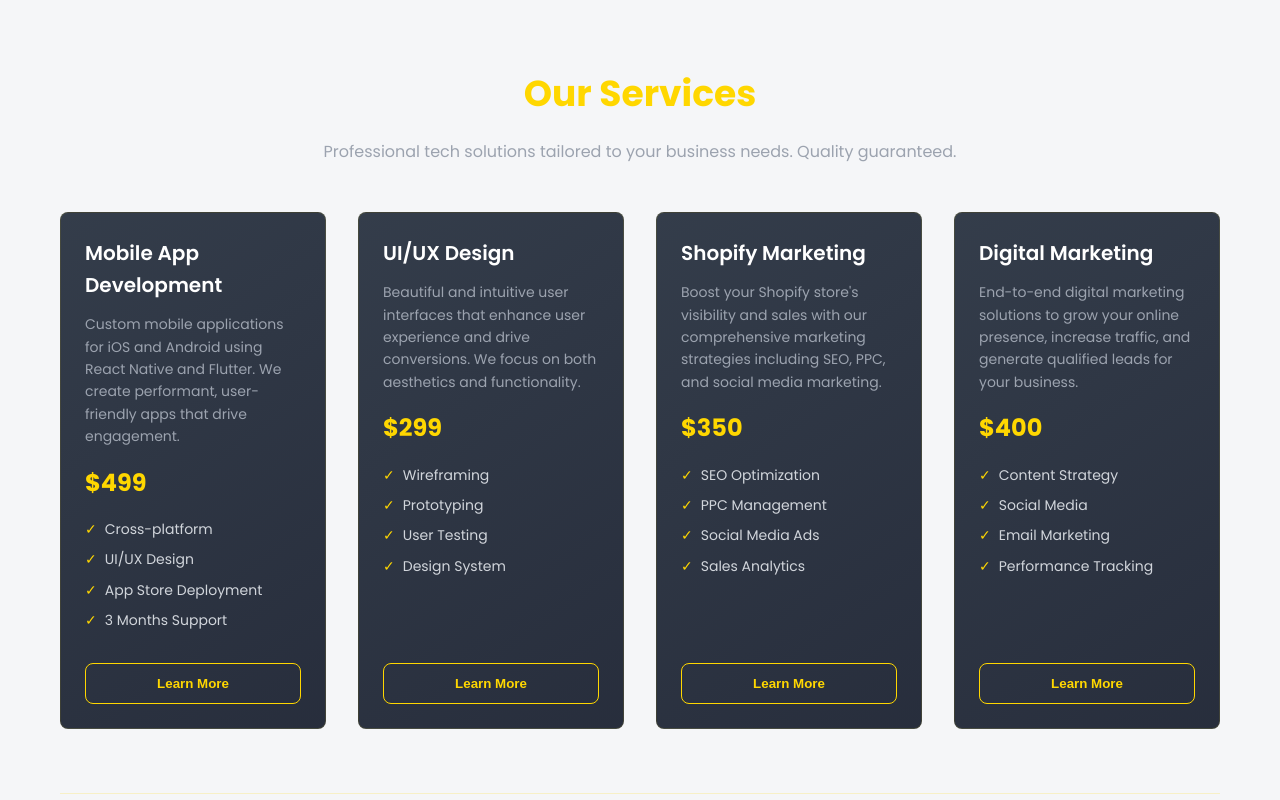
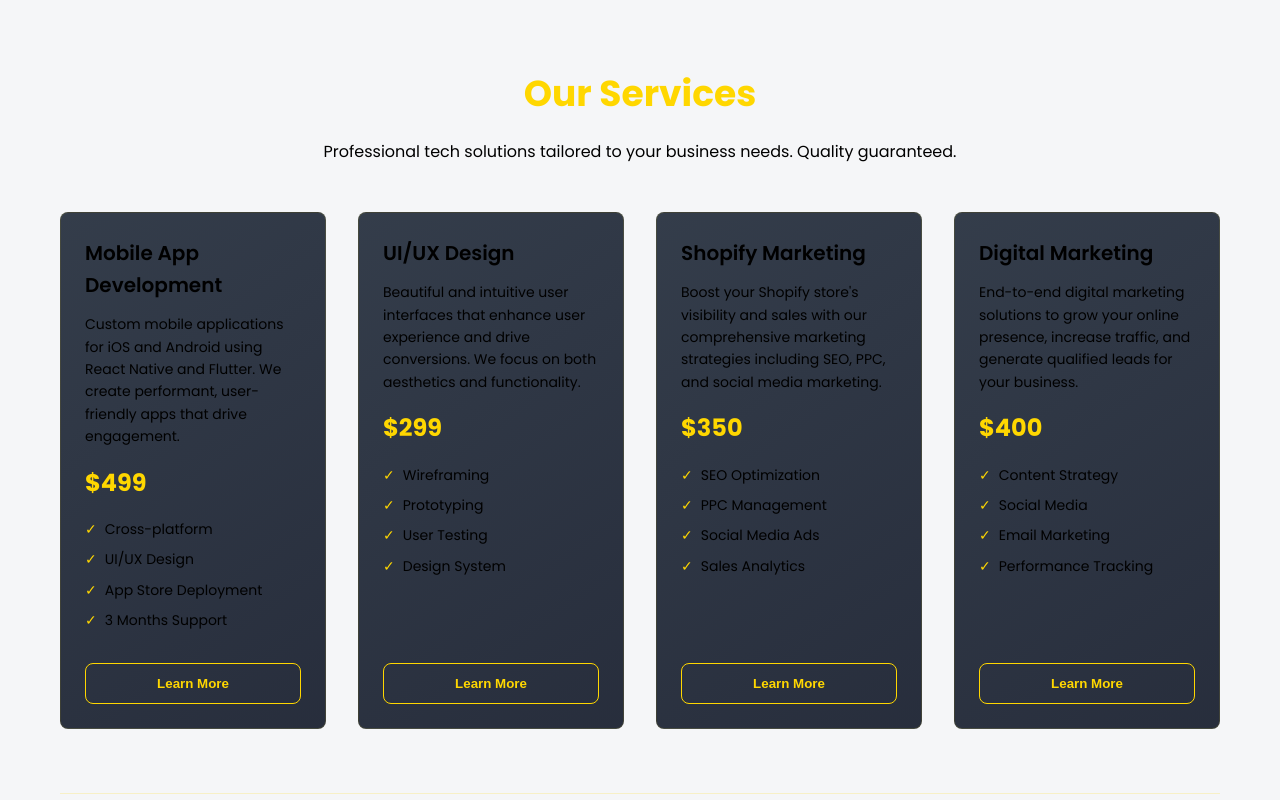
Before and after one commit to peaceolu/GoldenStarProgrammingandTechSolution, a React (Vite) app: page / in a window 1280 px wide. Shown: the part 880-1680 px from the top of the page. Built offline with nearby package versions, Linux system fonts and the light colour scheme.

Commit message:
services

```diff
--- a/src/index.css
+++ b/src/index.css
@@ -244,7 +244,7 @@ body {
 }
 
 .section-subtitle {
-  color: var(--gray-400);
+  color: var(--black);
   text-align: center;
   margin-bottom: 3rem;
   max-width: 42rem;
@@ -259,7 +259,7 @@ body {
 }
 
 .service-card {
-  background-color: var(--gray-800);
+  background-color: var(--gray-300);
   border-radius: 0.5rem;
   padding: 1.5rem;
   border: 1px solid var(--gray-700);
@@ -275,11 +275,11 @@ body {
   font-size: 1.25rem;
   font-weight: 600;
   margin-bottom: 0.75rem;
-  color: var(--white);
+  color: var(--black);
 }
 
 .service-description {
-  color: var(--gray-400);
+  color: var(--black);
   margin-bottom: 1rem;
   font-size: 0.875rem;
 }
@@ -299,7 +299,7 @@ body {
 .service-feature {
   display: flex;
   align-items: center;
-  color: var(--gray-300);
+  color: var(--black);
   font-size: 0.875rem;
   margin-bottom: 0.5rem;
 }
```
